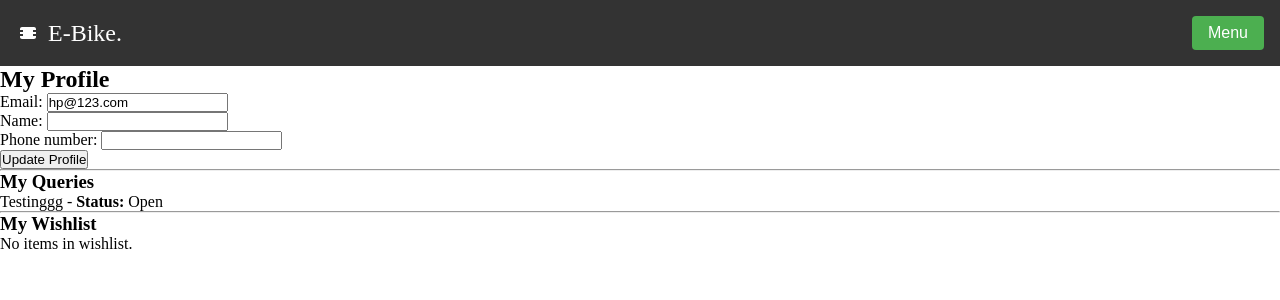
After one commit to om-pujari/capstone, a Django app: page /user/profile/ in a window 1280 px wide. The commit adds this page. Shown: the top 300 px of the page. Run offline with Django 4.2, Linux system fonts and the light colour scheme; a user stored in the database is signed in; data comes from the database, SQL or seed files in the repository; both versions use the stored data as it was after the commit.

Commit message:
USer profile

```diff
--- /dev/null
+++ b/capstone/User/forms.py
@@ -0,0 +1,7 @@
+from django import forms
+from .models import User
+
+class UserUpdateForm(forms.ModelForm):
+    class Meta:
+        model = User
+        fields = ['email','name','phone_number']
--- /dev/null
+++ b/capstone/User/templates/User/profile.html
@@ -0,0 +1,35 @@
+{% extends 'home.html' %}
+{% block content %}
+<h2>My Profile</h2>
+
+<!-- User Info Form -->
+<form method="POST">
+    {% csrf_token %}
+    {{ form.as_p }}
+    <button type="submit">Update Profile</button>
+</form>
+
+<hr>
+
+<!-- User Queries -->
+<h3>My Queries</h3>
+<ul>
+    {% for query in queries %}
+    <li>{{ query.message }} - <strong>Status:</strong> {{ query.status }}</li>
+    {% empty %}
+    <li>No queries found.</li>
+    {% endfor %}
+</ul>
+
+<hr>
+
+<!-- Wishlist Items -->
+<h3>My Wishlist</h3>
+<ul>
+    {% for bike in wishlist %}
+    <li>{{ bike.name }} - <a href="{% url 'Bikes:detail' bike.id %}">View</a></li>
+    {% empty %}
+    <li>No items in wishlist.</li>
+    {% endfor %}
+</ul>
+{% endblock %}
--- a/capstone/User/urls.py
+++ b/capstone/User/urls.py
@@ -10,4 +10,5 @@ urlpatterns = [
     path('login/', UserLoginView.as_view(), name='login'),
     path('logout/', UserLogoutView.as_view(), name='logout'),
     path('wishlist/toggle/<int:bike_id>/', views.toggle_wishlist, name='toggle_wishlist'),
+    path('profile/', views.user_profile, name='profile'),
 ]
--- a/capstone/User/views.py
+++ b/capstone/User/views.py
@@ -6,6 +6,8 @@ from .models import User
 from django.shortcuts import render, get_object_or_404, redirect
 from django.contrib.auth.decorators import login_required
 from Bike.models import Bike
+from .forms import UserUpdateForm
+from Query.models import Query
 
 class RegisterView(CreateView):
     model = User
@@ -40,3 +42,25 @@ def toggle_wishlist(request, bike_id):
     else:
         request.user.wishlist.add(bike)
     return redirect('Bikes:detail', pk=bike.id)
+
+@login_required
+def user_profile(request):
+    user = request.user
+    queries = Query.objects.filter(user=user)  # Fetch user queries
+    wishlist = user.wishlist.all()  # Fetch wishlist items
+
+    if request.method == 'POST':
+        form = UserUpdateForm(request.POST, instance=user)
+        if form.is_valid():
+            form.save()
+            return redirect('User:profile')
+
+    else:
+        form = UserUpdateForm(instance=user)
+
+    context = {
+        'form': form,
+        'queries': queries,
+        'wishlist': wishlist,
+    }
+    return render(request, 'user/profile.html', context)
--- a/capstone/templates/home.html
+++ b/capstone/templates/home.html
@@ -83,8 +83,7 @@
         <a href="{% url 'visit' %}">Visit Us</a>
         <a href="{% url 'contact:query' %}">Contact Us </a>
         {% if user.is_authenticated %}
-        <a href="#">Profile</a>
-        <a href="#">Wishlist</a>
+        <a href="{% url 'User:profile' %}">My Profile</a>
         <a href="{% url 'User:logout' %}">Logout</a>
         {% else %}
         <a href="{% url 'User:login' %}">Login</a>
```
Also changed, not shown: capstone/db.sqlite3.
